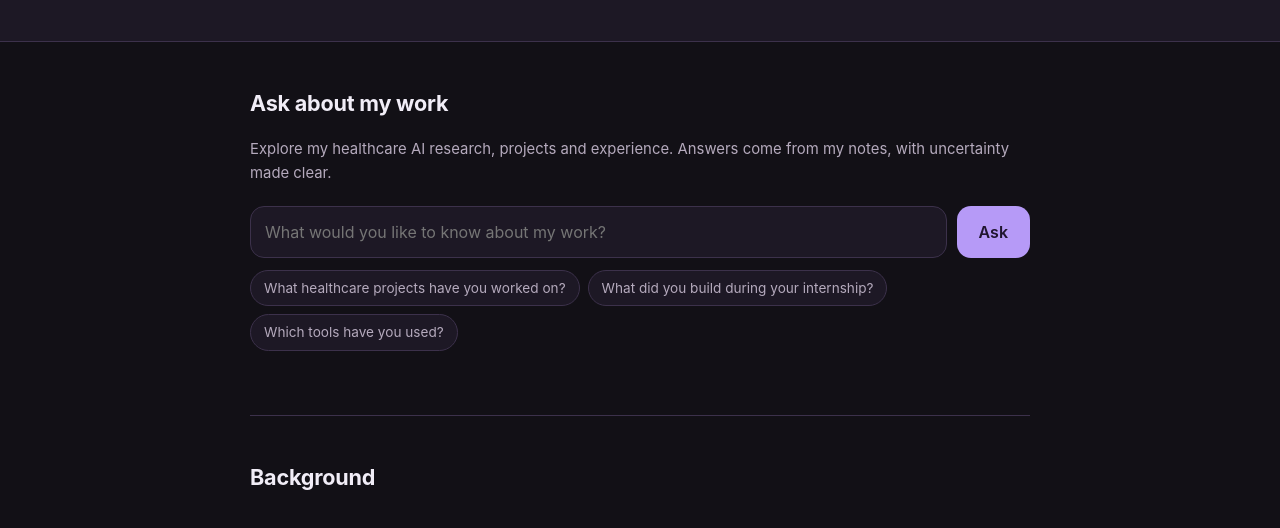
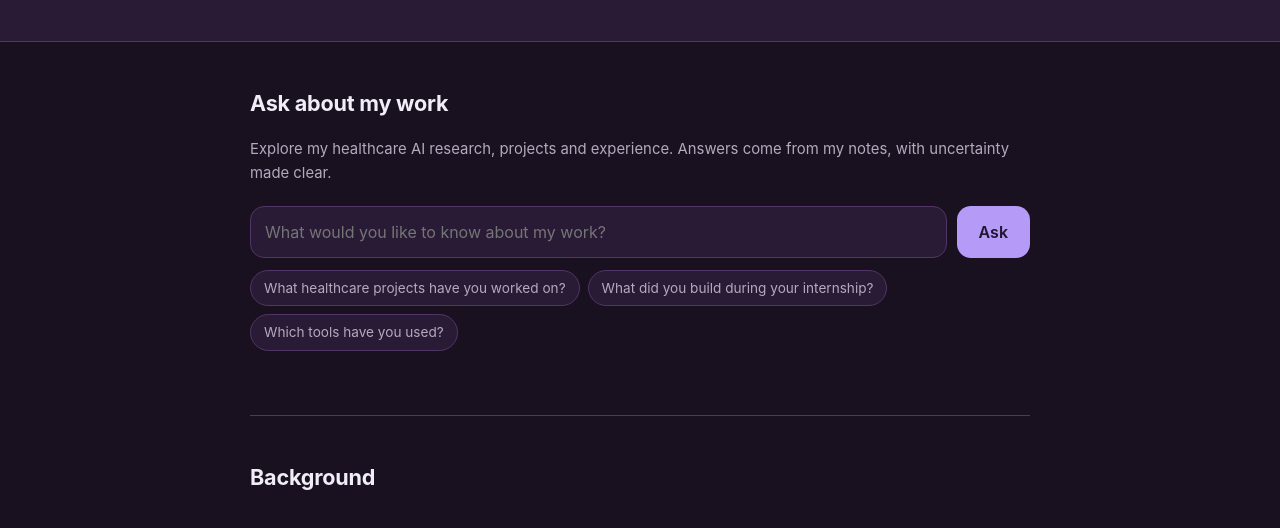
Before and after one commit to ahthini/Ahthini-LSA-AI-ML, a website with bundled scripts: page Week-3/portfolio/index.html in a window 1280 px wide. Shown: the part 241-769 px from the top of the page. Built offline with nearby package versions, Linux system fonts and the light colour scheme.

Commit message:
Deepen purple portfolio backgrounds

```diff
--- a/Week-3/portfolio/styles.css
+++ b/Week-3/portfolio/styles.css
@@ -5,13 +5,13 @@
 
 :root {
   color-scheme: dark;
-  --bg: #121016;
-  --surface: #1d1825;
+  --bg: #191020;
+  --surface: #291b36;
   --ink: #f1edf7;
   --ink-soft: #b5aabd;
-  --line: #3c314b;
+  --line: #513565;
   --accent: #b69af7;
-  --accent-soft: #292035;
+  --accent-soft: #382348;
   --ok: #8bd5b0;
   --warn: #edbd88;
   --radius: 14px;
```
